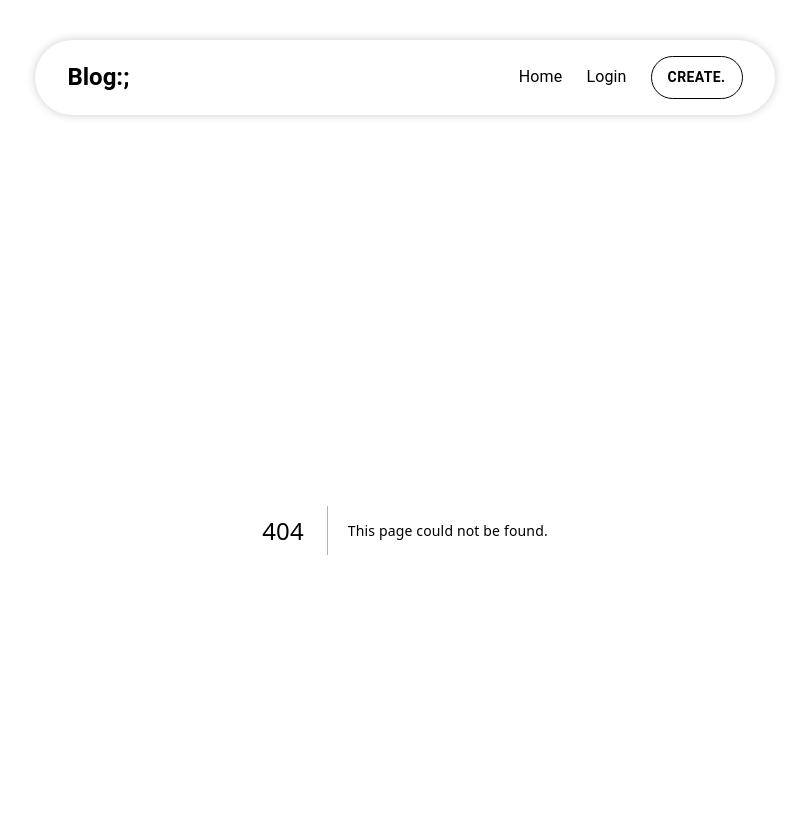
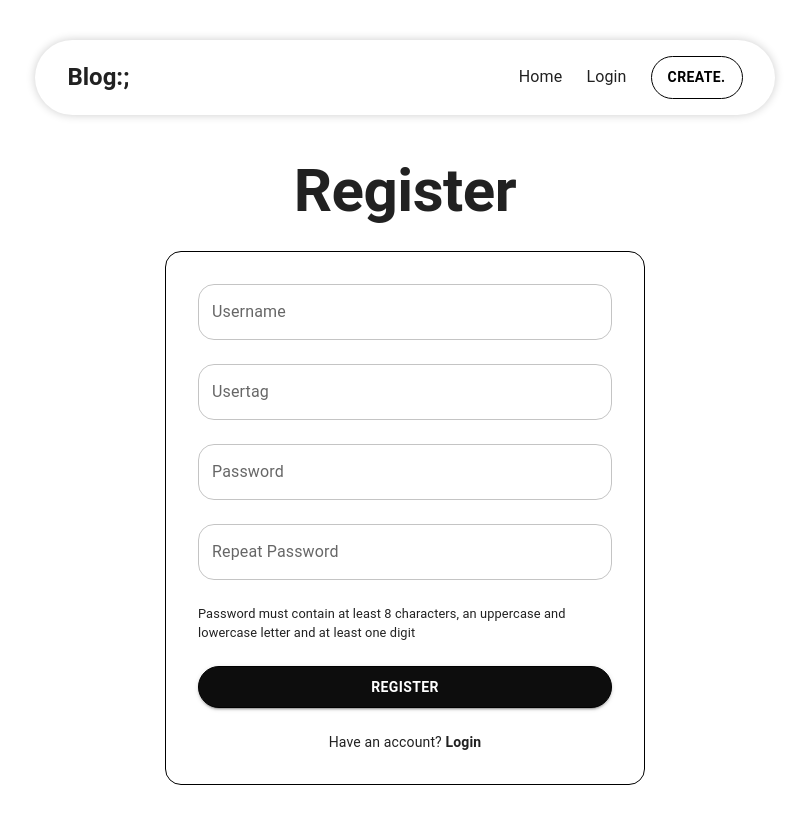
Before and after one commit to janosp207/blog., a Next.js app: page /register in a window 1280 px wide. Before the commit this address had no page. Shown: the top 824 px of the page, without its empty margins (235-1044 px from the left). Built offline with nearby package versions, Linux system fonts and the light colour scheme.

Commit message:
feat(user): login and register pages with validation

```diff
--- a/package.json
+++ b/package.json
@@ -11,6 +11,7 @@
   "dependencies": {
     "@emotion/react": "^11.11.1",
     "@emotion/styled": "^11.11.0",
+    "@mui/icons-material": "^5.14.3",
     "@mui/material": "^5.14.4",
     "@types/node": "20.4.9",
     "@types/react": "18.2.19",
--- /dev/null
+++ b/src/app/register/inputFields.ts
@@ -0,0 +1,22 @@
+const inputFields = [
+  {
+    label: 'Username',
+    name: 'username',
+  },
+  {
+    label: 'Usertag',
+    name: 'usertag',
+  },
+  {
+    label: 'Password',
+    type: 'password',
+    name: 'password',
+  },
+  {
+    label: 'Repeat Password',
+    type: 'password',
+    name: 'repeatPassword',
+  },
+];
+
+export default inputFields;
--- /dev/null
+++ b/src/app/register/page.tsx
@@ -0,0 +1,170 @@
+'use client';
+import { Box, TextField, Typography, styled, Button, InputAdornment } from '@mui/material';
+import CheckCircleSharpIcon from '@mui/icons-material/CheckCircleSharp';
+import Link from 'next/link';
+import { useState, useEffect } from 'react';
+import validateRegistration from '@/utils/validation';
+import inputFields from './inputFields';
+
+const StyledRegisterBox = styled(Box)({
+  display: 'flex',
+  flexDirection: 'column',
+  alignItems: 'center',
+  justifyContent: 'center',
+  height: '100%',
+  borderRadius: '1rem',
+  border: '1px solid black',
+  width: '30rem',
+  padding: '2rem',
+  gap: '1.5rem',
+
+  //fullwidth on tablets and smaller
+  '@media (max-width: 768px)': {
+    width: '100%',
+  },
+
+  // on medium screens
+  '@media (max-width: 1024px)': {
+    width: '80%',
+  },
+});
+
+const StyledLink = styled(Link)({
+  color: 'black',
+  fontWeight: 'bold'
+});
+
+interface InputProps {
+  label: string;
+  type?: string;
+  error: boolean;
+  onChange: (e: React.ChangeEvent<HTMLInputElement>) => void;
+  name: string;
+  showCheck?: boolean;
+  value: string;
+}
+
+const InputField = ({ label, type = 'text', error, onChange, name, showCheck, value }: InputProps) => {
+  return (
+    <TextField
+      label={label}
+      type={type}
+      fullWidth
+      error={error}
+      name={name}
+      onChange={onChange}
+      value={value}
+      InputProps={{
+        endAdornment: showCheck ?
+          <InputAdornment position="start">
+            <CheckCircleSharpIcon color='success' />
+          </InputAdornment> : null
+      }}
+    />
+  );
+}
+
+
+const RegisterPage = (): JSX.Element => {
+  const [newUserData, setNewUserData] = useState({
+    username: '',
+    usertag: '',
+    password: '',
+    repeatPassword: '',
+  });
+
+  const [inputFieldErrors, setInputFieldErrors] = useState({
+    username: false,
+    usertag: false,
+    password: false,
+    repeatPassword: false,
+  });
+
+  const [showCheck, setShowCheck] = useState({
+    username: false,
+    usertag: false,
+    password: false,
+    repeatPassword: false,
+  });
+
+  useEffect(() => {
+    const checks = {
+      username: false,
+      usertag: false,
+      password: false,
+      repeatPassword: false,
+    };
+
+    for (const inputField of inputFields) {
+      const fieldName = inputField.name;
+      const fieldValue = newUserData[fieldName as keyof typeof newUserData];
+      const isValid = validateRegistration(fieldName, fieldValue, newUserData);
+
+      checks[fieldName as keyof typeof newUserData] = isValid;
+    }
+
+    setShowCheck(checks);
+  }, [newUserData]);
+
+  const handleRegister = () => {
+    const tempErrors = {
+      username: false,
+      usertag: false,
+      password: false,
+      repeatPassword: false,
+    };
+
+    for (const inputField of inputFields) {
+      const fieldName = inputField.name;
+      const fieldValue = newUserData[fieldName as keyof typeof newUserData];
+      const isValid = validateRegistration(fieldName, fieldValue, newUserData);
+
+      if (!isValid) {
+        tempErrors[fieldName as keyof typeof tempErrors] = true;
+      }
+    }
+
+    setInputFieldErrors(tempErrors);
+
+    if (Object.values(tempErrors).includes(true)) {
+      return;
+    }
+  };
+
+  return (
+    <Box display={'flex'} alignItems={'center'} flexDirection={'column'} mt={5}>
+      <Typography variant={'h2'} fontWeight={'bold'} textAlign={'center'} mb={3}>
+        Register
+      </Typography>
+      <StyledRegisterBox>
+        {inputFields.map((inputField, index) => {
+          return (
+            <InputField
+              key={index}
+              label={inputField.label}
+              value={newUserData[inputField.name as keyof typeof newUserData]}
+              type={inputField.type}
+              error={inputFieldErrors[inputField.name as keyof typeof inputFieldErrors]}
+              showCheck={showCheck[inputField.name as keyof typeof showCheck]}
+              onChange={(e) => {
+                setNewUserData({ ...newUserData, [inputField.name]: e.target.value });
+                setInputFieldErrors({ ...inputFieldErrors, [inputField.name]: false });
+              }}
+              name={inputField.name}
+            />
+          );
+        }
+        )}
+        <Box>
+          <Typography fontSize={'0.8rem'}>Password must contain at least 8 characters, an uppercase and lowercase letter and at least one digit</Typography>
+        </Box>
+        <Button variant='contained' fullWidth onClick={() => handleRegister()}>Register</Button>
+        <Typography variant={'body2'} textAlign={'center'}>
+          Have an account? <StyledLink href={'/login'}>Login</StyledLink>
+        </Typography>
+      </StyledRegisterBox>
+    </Box>
+  );
+};
+
+export default RegisterPage;
--- /dev/null
+++ b/src/utils/validation.ts
@@ -0,0 +1,27 @@
+
+type NewUserData = {
+  username: string;
+  usertag: string;
+  password: string;
+  repeatPassword: string;
+};
+
+const validateRegistration = (fieldName: string, value: string, newUserData: NewUserData): boolean => {
+  if (fieldName === 'username' || fieldName === 'usertag') {
+    return value.length >= 3;
+  }
+
+  if (fieldName === 'password') {
+    const passwordRegex = /^(?=.*[a-z])(?=.*[A-Z])(?=.*\d).{8,}$/;
+
+    return passwordRegex.test(value);
+  }
+
+  if (fieldName === 'repeatPassword') {
+    return value !== '' && value === newUserData.password;
+  }
+
+  return false;
+};
+
+export default validateRegistration;
```
Also changed, not shown: src/app/login/page.tsx (added, +87 -0 lines), 1 other file (tests, documents, lock files or other folders).
